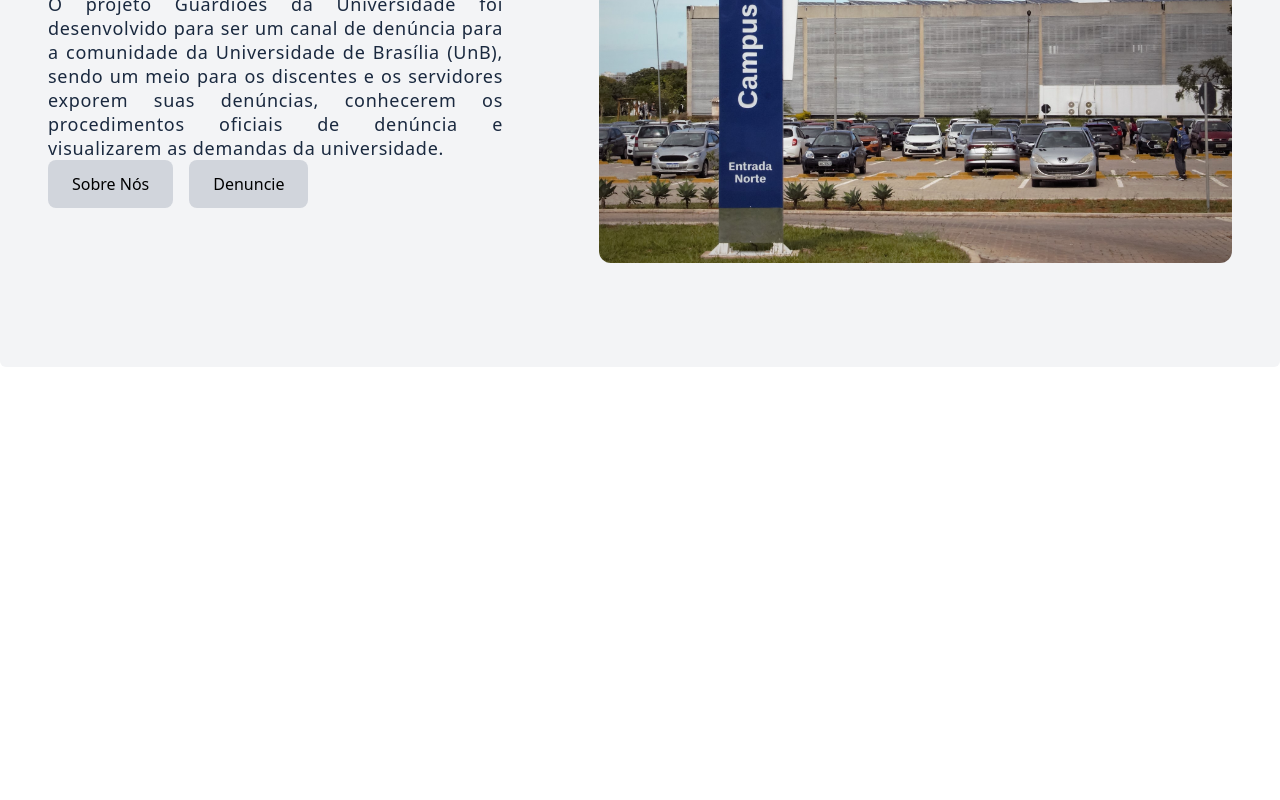
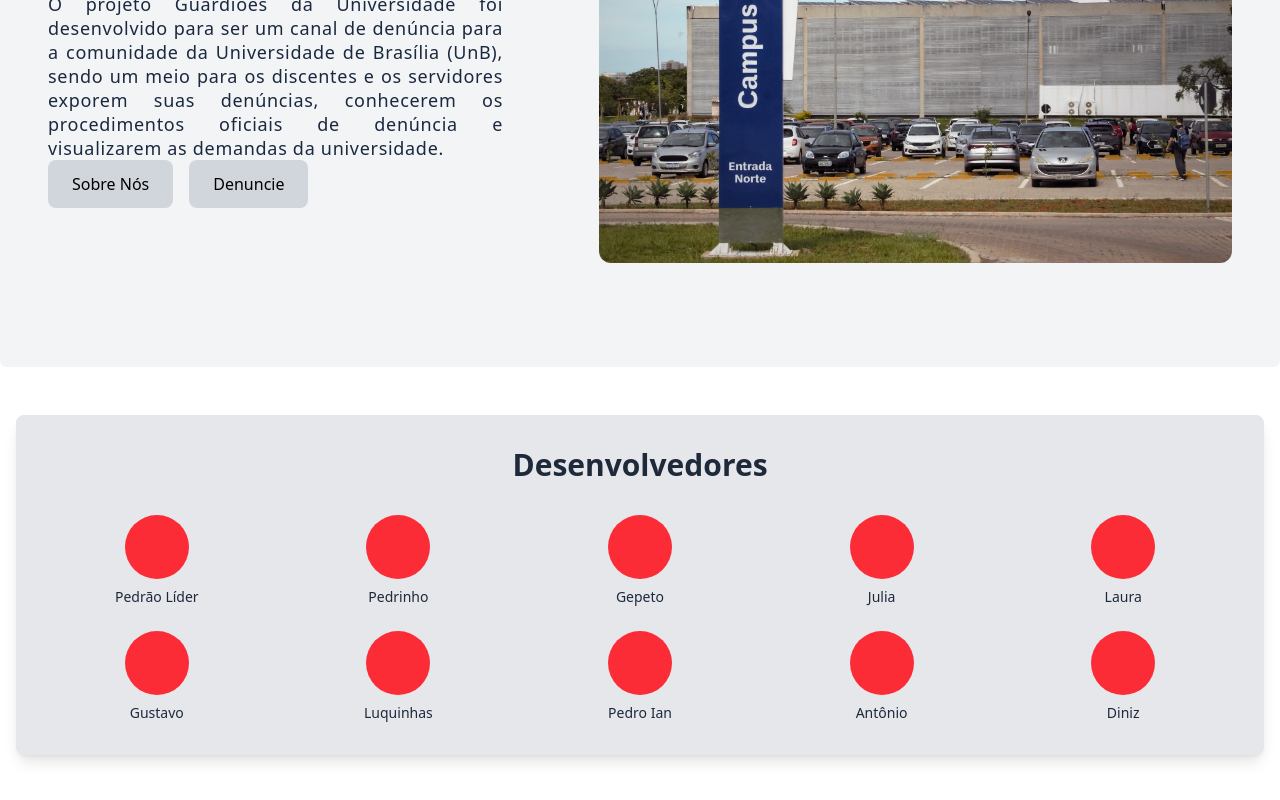
Before and after one commit to fga-eps-mds/2025.2-Valhalla, a Next.js app in the folder Front/: page / in a window 1280 px wide. Shown: the part 324-1124 px from the top of the page. Before the commit the page ends 800 px from the top, so only its background shows below. Built offline with nearby package versions, Linux system fonts and the light colour scheme.

Commit message:
feat - adiciona desenvolvedores na homepage

```diff
--- a/Front/src/app/page.tsx
+++ b/Front/src/app/page.tsx
@@ -64,6 +64,88 @@ export default function Home() {
         </div>
       </div>
 
+<section className="py-12 bg-white">
+  <div className="max-w-7xl mx-auto px-4">
+    <div className="bg-gray-200 rounded-lg shadow-lg p-6 md:p-8">
+      <h2 className="text-2xl md:text-3xl font-bold text-center text-gray-800 mb-6 md:mb-8">
+        Desenvolvedores
+      </h2>
+        <div className="grid grid-cols-5 gap-4 md:gap-6 justify-items-center">
+
+        {/*Dev 1*/}
+        <div className="flex flex-col items-center">
+          <div className="w-10 h-10 md:w-16 md:h-16 bg-red-500 rounded-full mb-2"></div>
+          <p className="text-sm font-medium text-gray-800 text-center">
+            Pedrão Líder
+          </p>
+        </div>
+        {/*Dev 2*/}
+        <div className="flex flex-col items-center">
+          <div className="w-10 h-10 md:w-16 md:h-16 bg-red-500 rounded-full mb-2"></div>
+          <p className="text-sm font-medium text-gray-800 text-center">
+            Pedrinho
+          </p>
+        </div>
+        {/*Dev 3*/}
+        <div className="flex flex-col items-center">
+          <div className="w-10 h-10 md:w-16 md:h-16 bg-red-500 rounded-full mb-2"></div>
+          <p className="text-sm font-medium text-gray-800 text-center">
+            Gepeto
+          </p>
+        </div>
+        {/*Dev 4*/}
+        <div className="flex flex-col items-center">
+          <div className="w-10 h-10 md:w-16 md:h-16 bg-red-500 rounded-full mb-2"></div>
+          <p className="text-sm font-medium text-gray-800 text-center">
+            Julia
+          </p>
+        </div>
+        {/*Dev 5*/}
+        <div className="flex flex-col items-center">
+          <div className="w-10 h-10 md:w-16 md:h-16 bg-red-500 rounded-full mb-2"></div>
+          <p className="text-sm font-medium text-gray-800 text-center">
+            Laura
+          </p>
+        </div>
+        {/*Dev 6*/}
+        <div className="flex flex-col items-center">
+          <div className="w-10 h-10 md:w-16 md:h-16 bg-red-500 rounded-full mb-2"></div>
+          <p className="text-sm font-medium text-gray-800 text-center">
+            Gustavo
+          </p>
+        </div>
+        {/*Dev 7*/}
+        <div className="flex flex-col items-center">
+          <div className="w-10 h-10 md:w-16 md:h-16 bg-red-500 rounded-full mb-2"></div>
+          <p className="text-sm font-medium text-gray-800 text-center">
+            Luquinhas
+          </p>
+        </div>
+        {/*Dev 8*/}
+        <div className="flex flex-col items-center">
+          <div className="w-10 h-10 md:w-16 md:h-16 bg-red-500 rounded-full mb-2"></div>
+          <p className="text-sm font-medium text-gray-800 text-center">
+            Pedro Ian
+          </p>
+        </div>
+        {/*Dev 9*/}
+        <div className="flex flex-col items-center">
+          <div className="w-10 h-10 md:w-16 md:h-16 bg-red-500 rounded-full mb-2"></div>
+          <p className="text-sm font-medium text-gray-800 text-center">
+            Antônio
+          </p>
+        </div>
+        {/*Dev 10*/}
+        <div className="flex flex-col items-center">
+          <div className="w-10 h-10 md:w-16 md:h-16 bg-red-500 rounded-full mb-2"></div>
+          <p className="text-sm font-medium text-gray-800 text-center">
+            Diniz
+          </p>
+        </div>
+          </div>
+         </div>
+        </div>
+      </section>
     </main>
   )
 }
```
